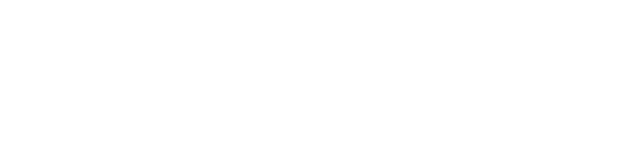
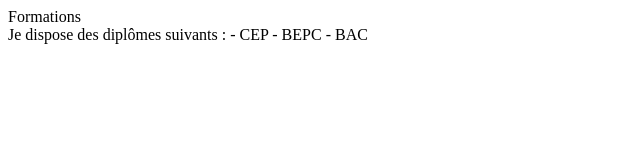
Before and after one commit to MaurelHOUNDJI/git-mon-cv, a plain HTML site: page index.html in a window 1280 px wide. Shown: the whole page, without its empty margins (0-640 px from the left). Drawn offline with Linux system fonts and the light colour scheme.

Commit message:
mise en place de la section formations

```diff
--- a/index.html
+++ b/index.html
@@ -9,10 +9,14 @@
 </head>
 <body>
     <header>
-
+        Formations
     </header>
 
     <main>
+        Je dispose des diplômes suivants :
+        - CEP
+        - BEPC
+        - BAC
 
     </main>
 
```
